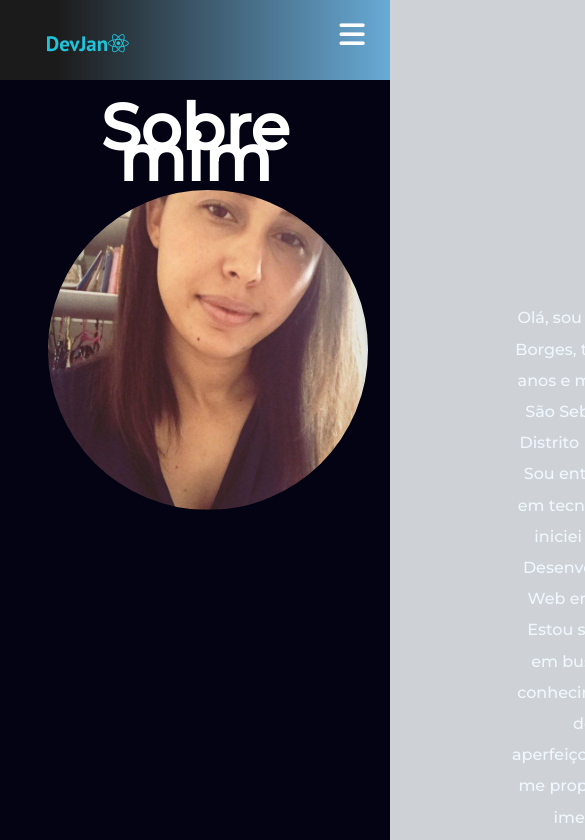
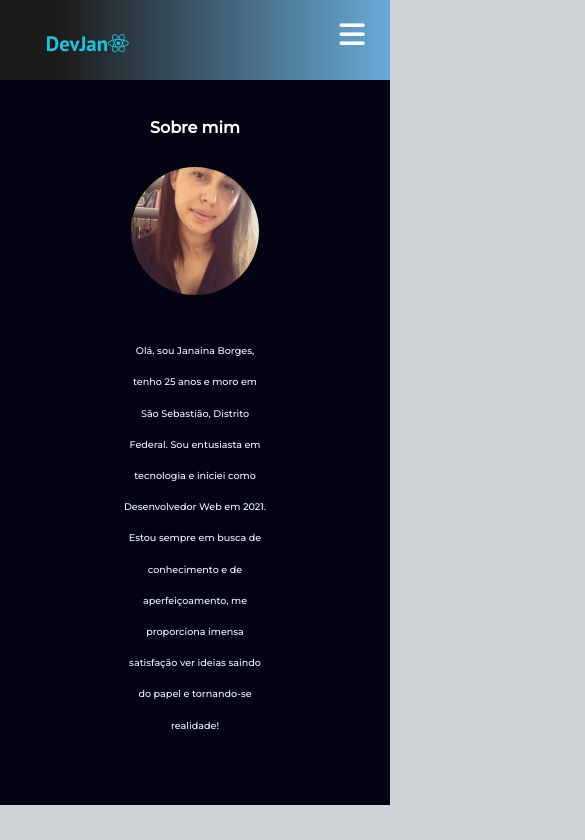
Before and after one commit to janainaborges/meu-primeiro, a React (Create React App) app: page /about in a window 390 px wide. Shown: the top 840 px of the page, 585 px wide, since content can reach past the window. Built offline with nearby package versions, Linux system fonts and the light colour scheme.

Commit message:
justado resposividade

```diff
--- a/src/assets/css/About.css
+++ b/src/assets/css/About.css
@@ -7,6 +7,7 @@
 .about {
     display: flex;
     justify-content: space-evenly;
+    padding: 3rem;
 }
 .photo {
     width: 20rem;
@@ -27,15 +28,16 @@
 .text {
     text-align: center;
     max-width: 40rem;
-    padding: 1rem;
+    padding: rem;
     display: flex;
-    margin: 7rem;
+    margin: 10rem;
     flex-wrap: wrap;
 }
 .text-p {
     color: aliceblue;
     font-size: 1rem;
     font-family: "Montserrat", sans-serif;
+    display: flex;
 }
 
 h1 {
@@ -43,3 +45,30 @@ h1 {
     font-family: "Montserrat", sans-serif;
     color: white;
 }
+@media screen and (max-width: 768px) {
+    .about {
+        margin: auto;
+        padding: 0.5rem;
+        flex-wrap: wrap;
+        justify-content: center;
+        display: flex;
+    }
+    .photo {
+        width: 8rem;
+        height: 8rem;
+    }
+    .text {
+        text-align: center;
+        max-width: 10rem;
+        display: flex;
+        padding: 0.5rem;
+        margin: 1rem;
+        flex-wrap: wrap;
+    }
+    .text-p {
+        font-size: 0.6rem;
+    }
+    h1 {
+        font-size: 1rem;
+    }
+}
```
